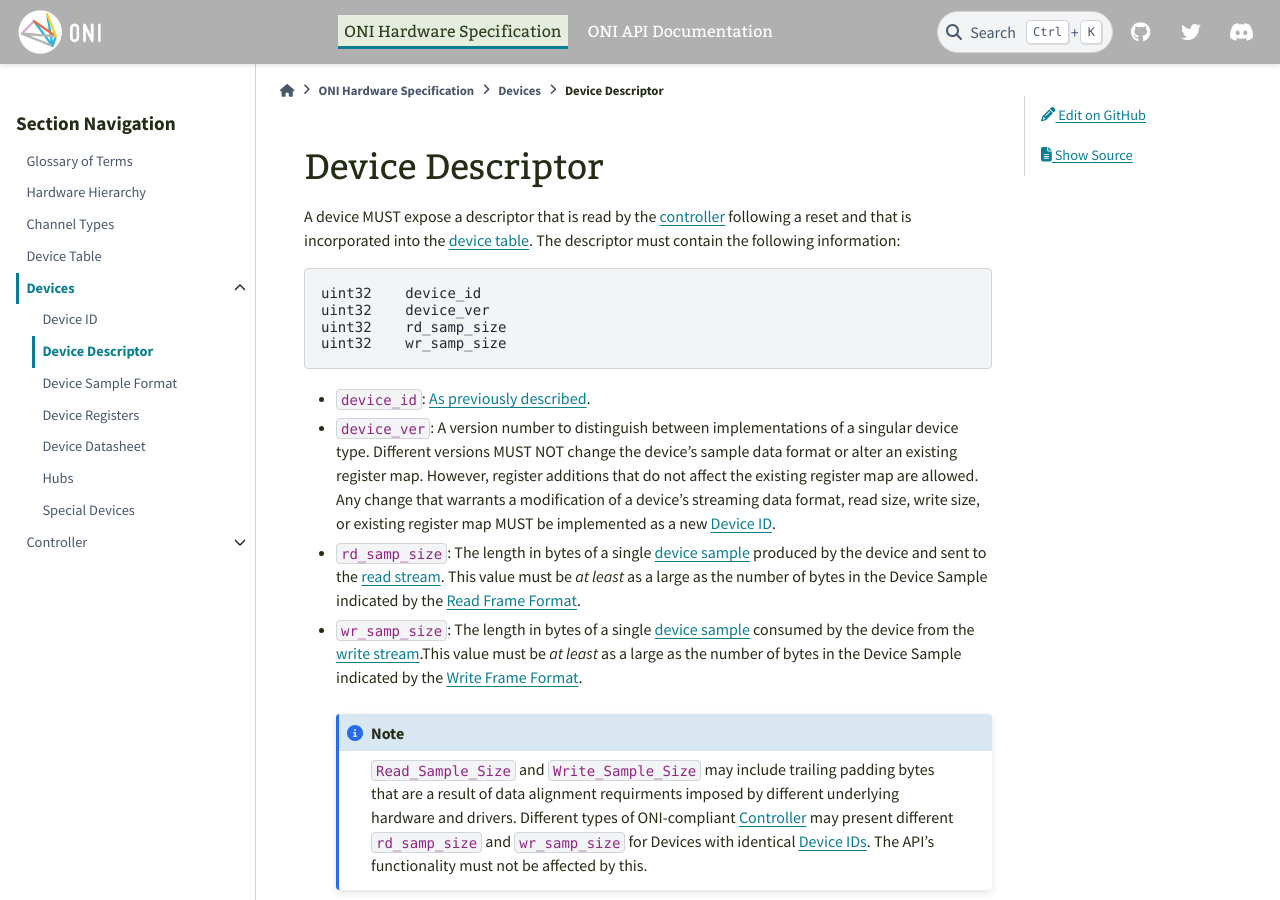
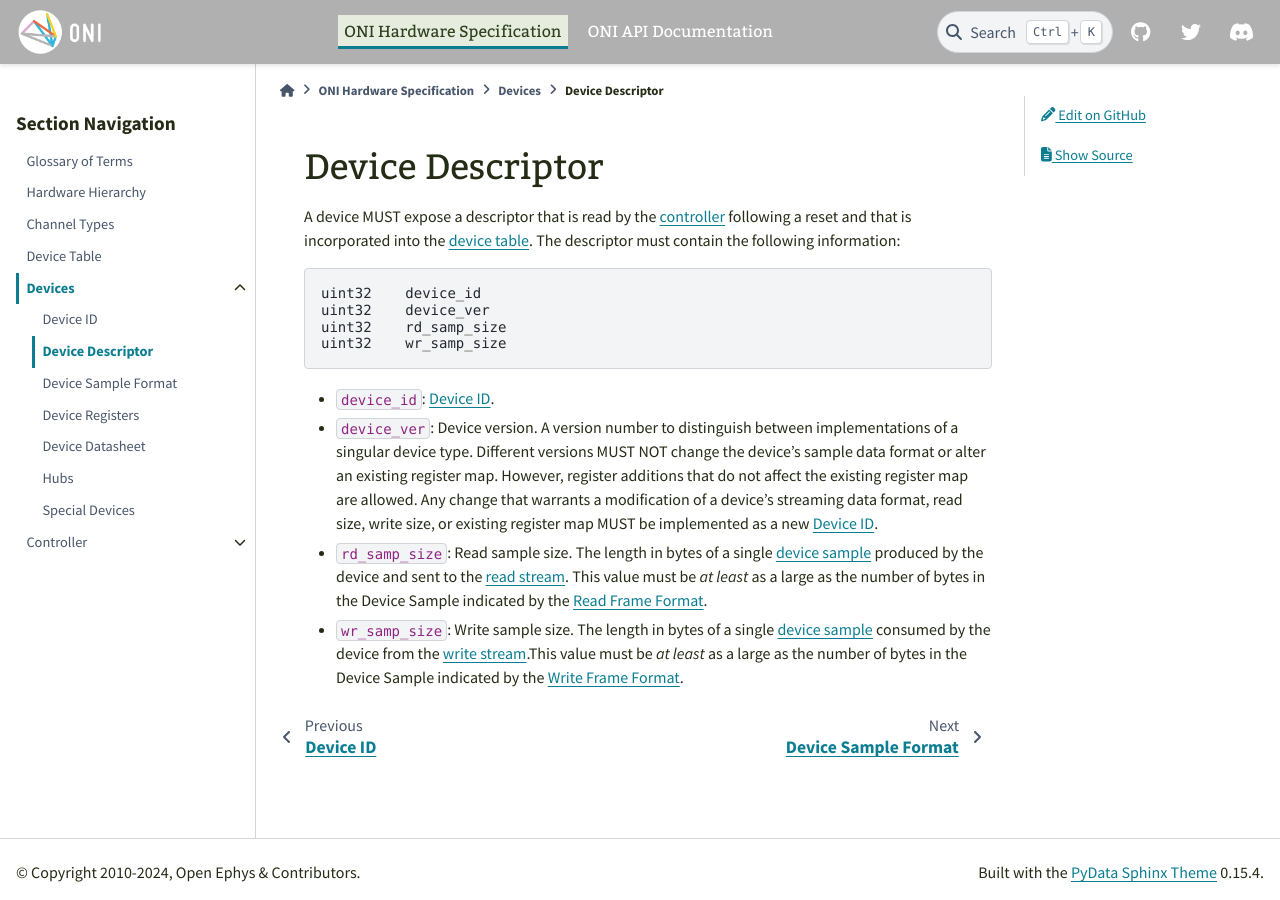
Before and after one commit to open-ephys/ONI, a Sphinx documentation site: the page built from source/hw-spec/devices/descriptor.rst, in a window 1280 px wide and 900 px high. Built offline with Sphinx 7.4.7 and the PyData theme 0.15.4, drawn with Linux system fonts in a browser that asks for light colours.

```diff
--- a/source/hw-spec/controller/register_interface.rst
+++ b/source/hw-spec/controller/register_interface.rst
@@ -86,7 +86,7 @@ Register Write Sequence
 -------------------------
 
 When a host requests one or more device register *writes*, the following
-following sequence must be performed:
+sequence must be performed:
 
 1. Check the value of ``Trigger``.
 
--- a/source/hw-spec/devices/descriptor.rst
+++ b/source/hw-spec/devices/descriptor.rst
@@ -14,26 +14,21 @@ table <dev-table>`. The descriptor must contain the following information:
     uint32    rd_samp_size
     uint32    wr_samp_size
 
-- ``device_id``: :ref:`As previously described <dev-id>`.
-- ``device_ver``: A version number to distinguish between implementations
-  of a singular device type. Different versions  MUST
-  NOT change the device's sample data format or alter an existing register
-  map. However, register additions that do not affect the existing register map
-  are allowed. Any change that warrants a modification of a device's streaming
-  data format, read size, write size, or existing register map MUST be
-  implemented as a new :ref:`Device ID <dev-id>`.
-- ``rd_samp_size``: The length in bytes of a single :ref:`device sample
-  <dev-sample>` produced by the device and sent to the :ref:`read stream
-  <com-channels>`. This value must be *at least* as a large as the number of
-  bytes in the Device Sample indicated by the :ref:`dev-datasheet-read-format`.
-- ``wr_samp_size``: The length in bytes of a single :ref:`device
-  sample <dev-sample>` consumed by the device from the :ref:`write stream
-  <com-channels>`.This value must be *at least* as a large as the number of
-  bytes in the Device Sample indicated by the :ref:`dev-datasheet-write-format`.
-
-  .. note:: ``Read_Sample_Size`` and ``Write_Sample_Size`` may include trailing padding
-     bytes that are a result of data alignment requirments imposed by different underlying
-     hardware and drivers. Different types of ONI-compliant :ref:`controller`
-     may present different ``rd_samp_size`` and ``wr_samp_size`` for Devices
-     with identical :ref:`Device IDs <dev-id>`. The API's functionality must not be
-     affected by this.
+- ``device_id``: :ref:`dev-id`.
+- ``device_ver``: Device version. A version number to distinguish between
+  implementations of a singular device type. Different versions  MUST NOT change
+  the device's sample data format or alter an existing register map. However,
+  register additions that do not affect the existing register map are allowed.
+  Any change that warrants a modification of a device's streaming data format,
+  read size, write size, or existing register map MUST be implemented as a new
+  :ref:`Device ID <dev-id>`.
+- ``rd_samp_size``: Read sample size. The length in bytes of a single
+  :ref:`device sample <dev-sample>` produced by the device and sent to the
+  :ref:`read stream <com-channels>`. This value must be *at least* as a large as
+  the number of bytes in the Device Sample indicated by the
+  :ref:`dev-datasheet-read-format`.
+- ``wr_samp_size``: Write sample size. The length in bytes of a single
+  :ref:`device sample <dev-sample>` consumed by the device from the :ref:`write
+  stream <com-channels>`.This value must be *at least* as a large as the number
+  of bytes in the Device Sample indicated by the
+  :ref:`dev-datasheet-write-format`.
```
Also changed, not shown: source/hw-spec/controller/channels/read_channel.rst (+6 -5 lines), source/hw-spec/devices/datasheet.rst (+8 -8 lines), source/hw-spec/devices/sample.rst (+6 -6 lines), source/hw-spec/devices/special.rst (+8 -5 lines).
